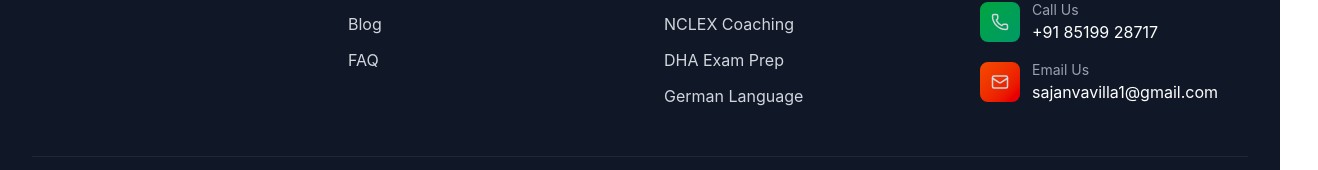
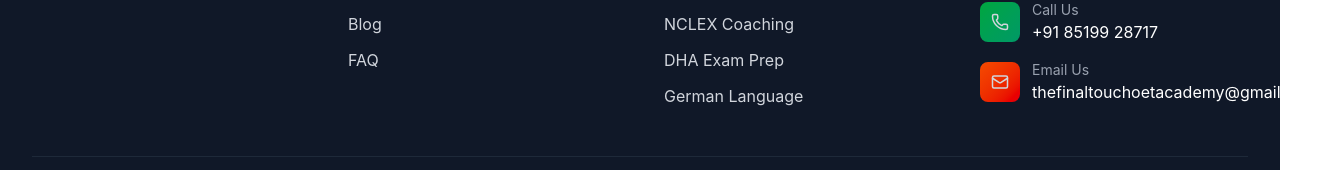
Before and after one commit to Purushotham-kuntumalla/thefinaldestination1, a React (Vite) app: page / in a window 1280 px wide. Shown: the part 9663-9833 px from the top of the page, 1318 px wide, since content can reach past the window. Built offline with nearby package versions, Linux system fonts and the light colour scheme.

Commit message:
mail updated

```diff
--- a/src/app/components/Footer.tsx
+++ b/src/app/components/Footer.tsx
@@ -130,7 +130,7 @@ Land mark passport office</p>
                 </div>
                 <div>
                   <p className="text-sm text-gray-400">Email Us</p>
-                  <p className="text-white">sajanvavilla1@gmail.com</p>
+                  <p className="text-white">thefinaltouchoetacademy@gmail.com</p>
                 </div>
               </li>
             </ul>
```
